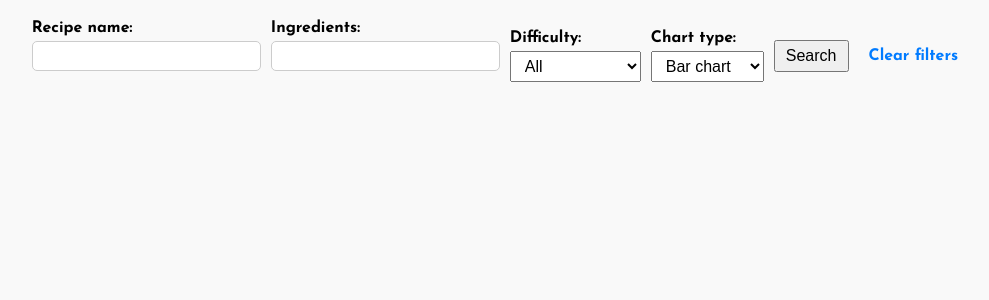
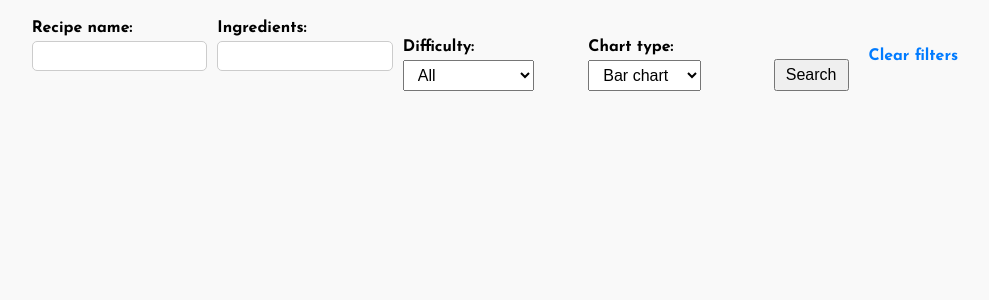
Before and after one commit to devmcdonough/Recipe_app, a Django app: page /recipes/ in a window 1280 px wide. Shown: the part 48-348 px from the top of the page, without its empty margins (140-1129 px from the left). Run offline with Django 4.2, Linux system fonts and the light colour scheme; data that the repository does not hold is empty.

Commit message:
aligning forms

```diff
--- a/recipes/static/recipes/css/styles.css
+++ b/recipes/static/recipes/css/styles.css
@@ -111,12 +111,12 @@ body {
     text-decoration: none;
 }
 
-/* Ensure the form input fields, dropdowns, and button are in a row, while allowing wrapping */
+/* Ensure the form input fields, dropdowns, and button are in a row */
 .search-form form {
     display: flex;
     flex-wrap: wrap;           /* Allow wrapping if the screen size is small */
     gap: 10px;                 /* Space between form fields */
-    align-items: center;
+    align-items: flex-end;      /* Align form elements to the bottom of the row */
 }
 
 /* Style the form inputs, dropdowns, and button uniformly */
@@ -132,8 +132,10 @@ body {
     display: flex;
     flex-direction: column;    /* Stack label and form element vertically */
     align-items: flex-start;   /* Align label and input/field to the left */
+    flex: 1;                   /* Make sure form fields take up equal space */
 }
 
+/* Add a specific height to the label to prevent misalignment */
 .search-form form p label {
     margin-bottom: 5px;        /* Space between label and form element */
     font-weight: bold;         /* Bold the label for clarity */
@@ -160,6 +162,7 @@ body {
 .search-form a:hover {
     text-decoration: underline;
 }
+
 
 
 
```
